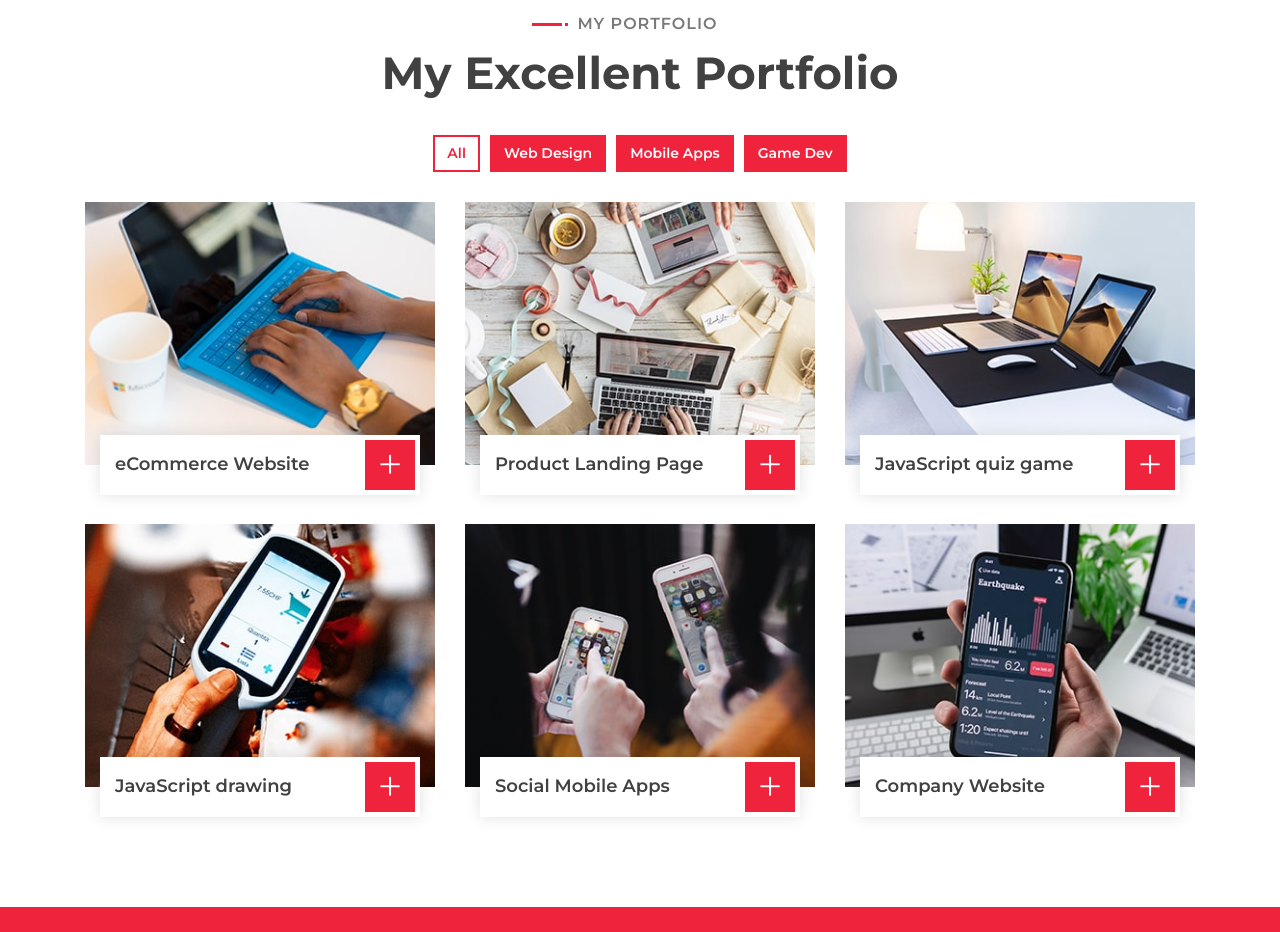
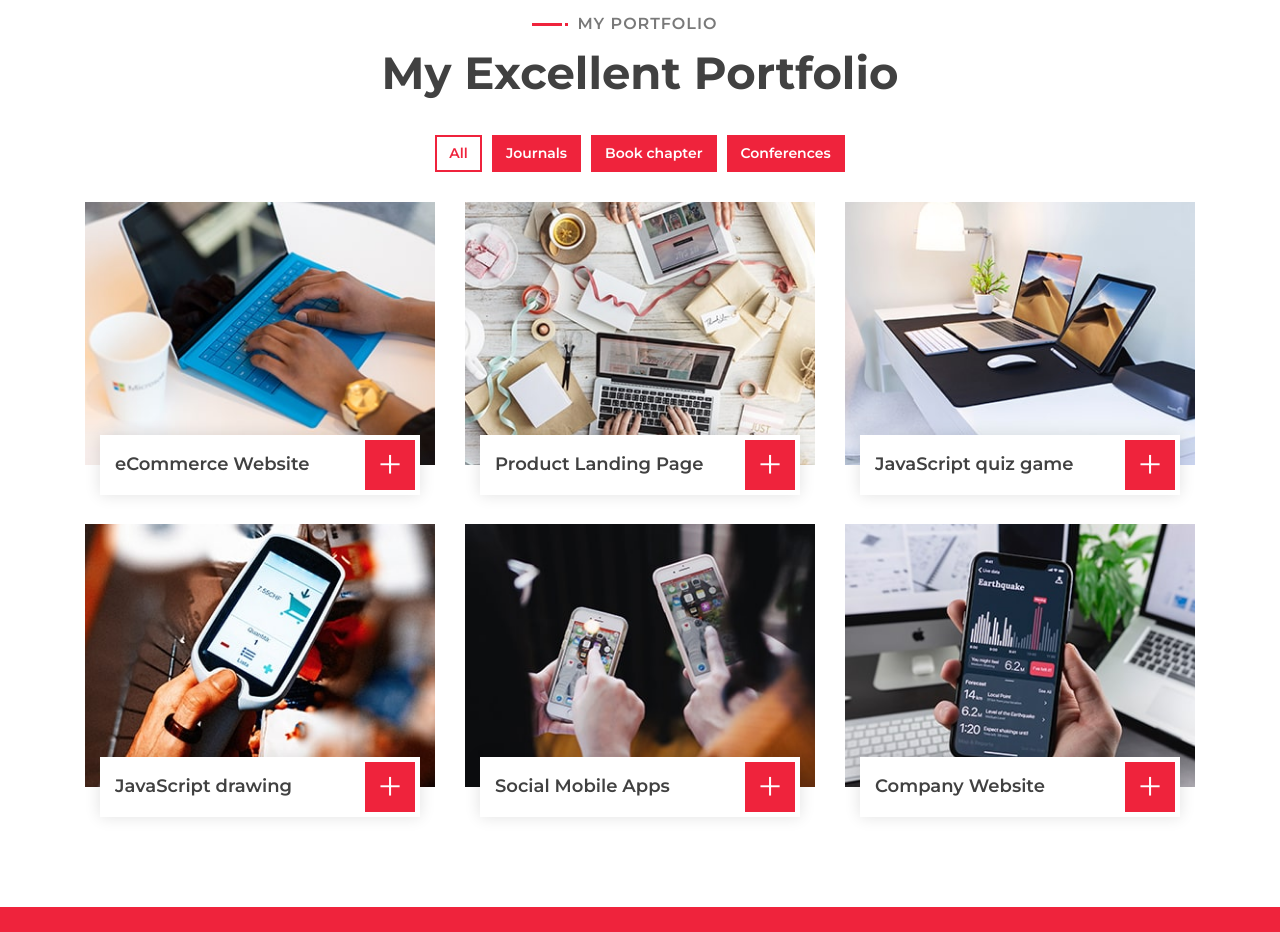
Before and after one commit to manimtechrs/website, a plain HTML site: page index.html in a window 1280 px wide. Shown: the part 3620-4552 px from the top of the page. Drawn offline with nearby package versions, Linux system fonts and the light colour scheme.

Commit message:
Update index.html

```diff
--- a/index.html
+++ b/index.html
@@ -287,9 +287,9 @@
                     <div class="col-12">
                         <ul id="portfolio-filter">
                             <li data-filter="*" class="filter-active">All</li>
-                            <li data-filter=".filter-1">Web Design</li>
-                            <li data-filter=".filter-2">Mobile Apps</li>
-                            <li data-filter=".filter-3">Game Dev</li>
+                            <li data-filter=".filter-1">Journals</li>
+                            <li data-filter=".filter-2">Book chapter</li>
+                            <li data-filter=".filter-3">Conferences</li>
                         </ul>
                     </div>
                 </div>
```
